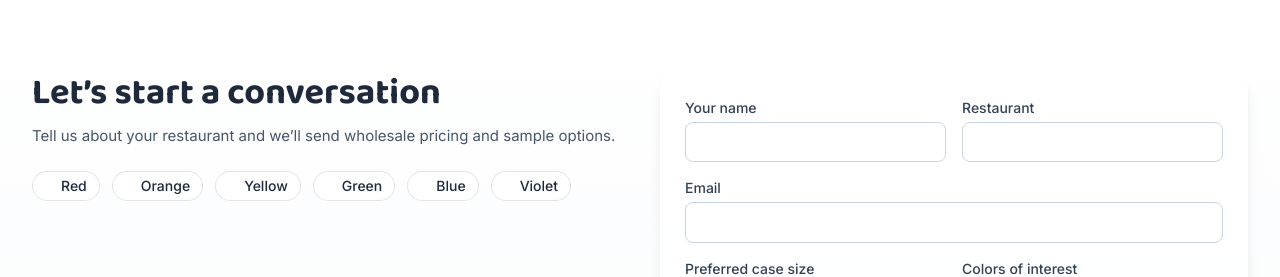
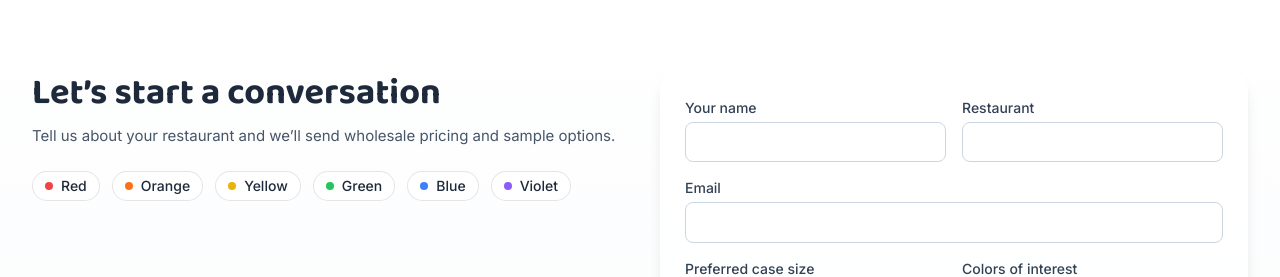
Before and after one commit to bdnorris/builder-vibe-den, a Vue app: page / in a window 1280 px wide. Shown: the part 2294-2571 px from the top of the page. Built offline with nearby package versions, Linux system fonts and the light colour scheme.

Commit message:
Fix remaining rainbow color badge class names
cgen-2e4a180ae28f4537ab7e84fbc7fe8de0

```diff
--- a/src/App.vue
+++ b/src/App.vue
@@ -167,12 +167,12 @@ function pattyStyle(hex: string) {
             <h2 class="text-3xl sm:text-4xl font-extrabold">Let’s start a conversation</h2>
             <p class="mt-3 text-slate-600">Tell us about your restaurant and we’ll send wholesale pricing and sample options.</p>
             <div class="mt-6 flex flex-wrap gap-3">
-              <span class="badge"><span class="h-2 w-2 rounded-full bg-rainbow.red"></span> Red</span>
-              <span class="badge"><span class="h-2 w-2 rounded-full bg-rainbow.orange"></span> Orange</span>
-              <span class="badge"><span class="h-2 w-2 rounded-full bg-rainbow.yellow"></span> Yellow</span>
-              <span class="badge"><span class="h-2 w-2 rounded-full bg-rainbow.green"></span> Green</span>
-              <span class="badge"><span class="h-2 w-2 rounded-full bg-rainbow.blue"></span> Blue</span>
-              <span class="badge"><span class="h-2 w-2 rounded-full bg-rainbow.violet"></span> Violet</span>
+              <span class="badge"><span class="h-2 w-2 rounded-full bg-rainbow-red"></span> Red</span>
+              <span class="badge"><span class="h-2 w-2 rounded-full bg-rainbow-orange"></span> Orange</span>
+              <span class="badge"><span class="h-2 w-2 rounded-full bg-rainbow-yellow"></span> Yellow</span>
+              <span class="badge"><span class="h-2 w-2 rounded-full bg-rainbow-green"></span> Green</span>
+              <span class="badge"><span class="h-2 w-2 rounded-full bg-rainbow-blue"></span> Blue</span>
+              <span class="badge"><span class="h-2 w-2 rounded-full bg-rainbow-violet"></span> Violet</span>
             </div>
           </div>
 
```
